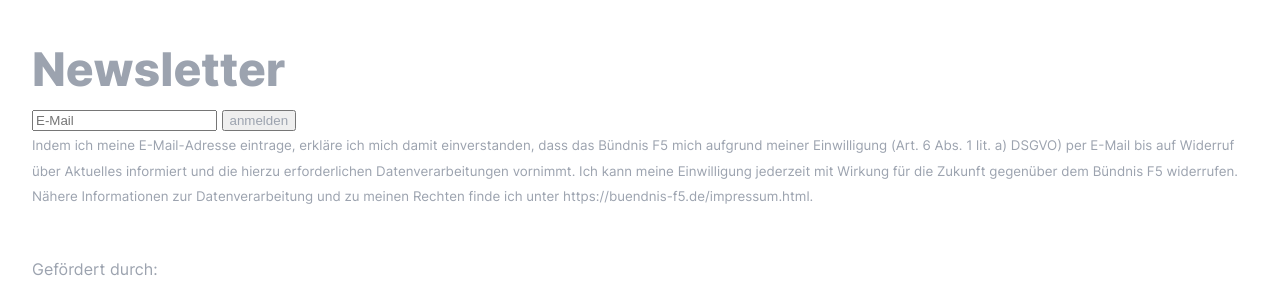
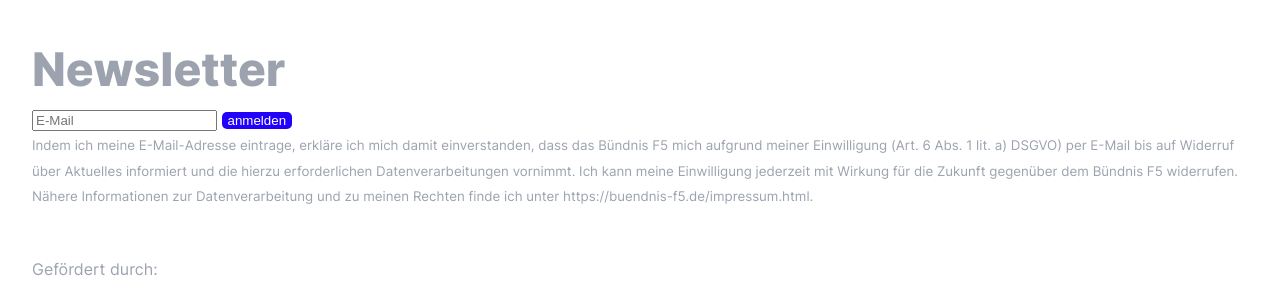
Before and after one commit to okfde/buendnis-f5, a Jekyll site: the page built from index.html, in a window 1280 px wide. Shown: the part 2724-3024 px from the top of the page. Built offline with Jekyll 4.4.1, drawn with Linux system fonts in a browser that asks for light colours.

Commit message:
modified Newsletter button style

```diff
--- a/_includes/footer.html
+++ b/_includes/footer.html
@@ -6,7 +6,7 @@
                 <input type="text" value="" name="email" id="email" placeholder="E-Mail"
                     required="">
                 <span>
-                    <button type="submit">anmelden</button>
+                    <button type="submit" class="button-newsletter">anmelden</button>
                 </span>
             </form>
             <small>
--- a/_sass/_custom.scss
+++ b/_sass/_custom.scss
@@ -689,6 +689,13 @@ footer {
   justify-content: center;
   align-items: center;
 }
+.button-newsletter {
+    background: #2100fc;
+    border: 0px solid #2100FC;
+    border-radius: 5px;
+    color: #ffffff;
+}
+
 
 // Media queries
 
```
